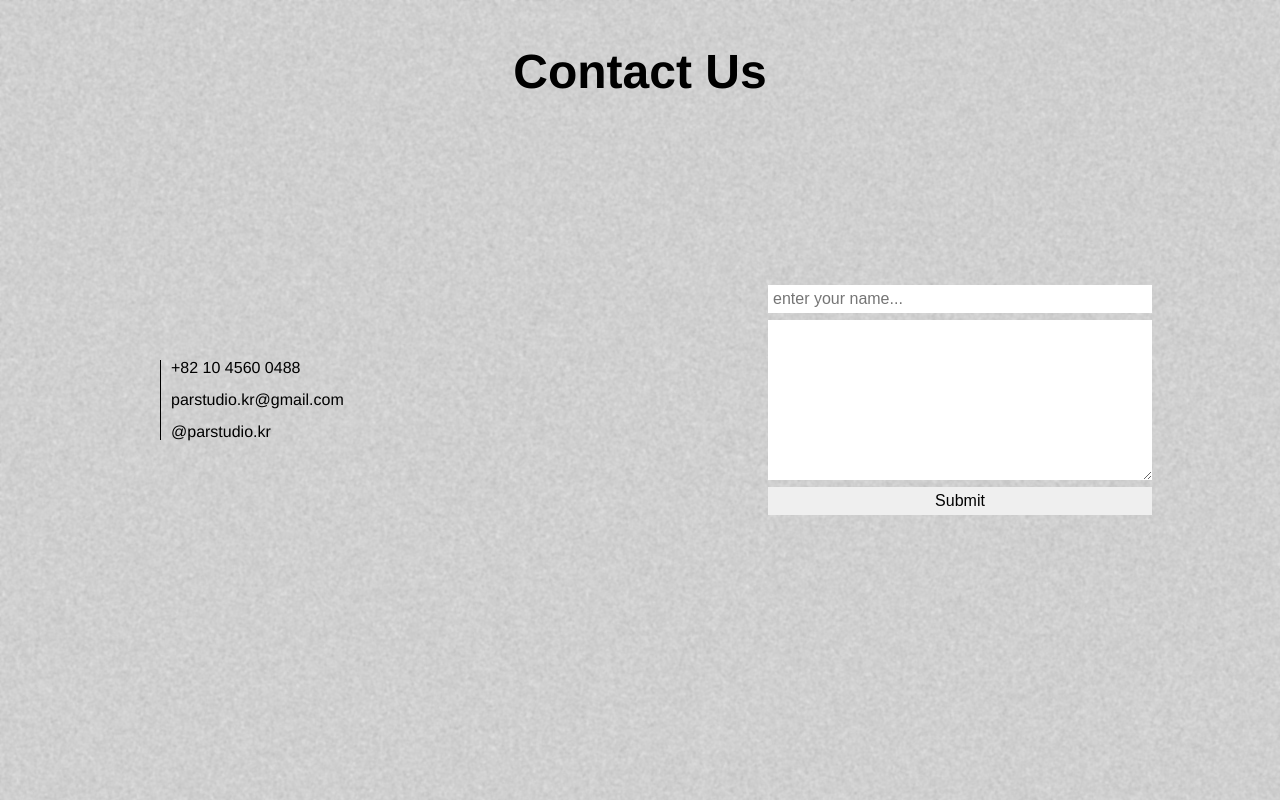
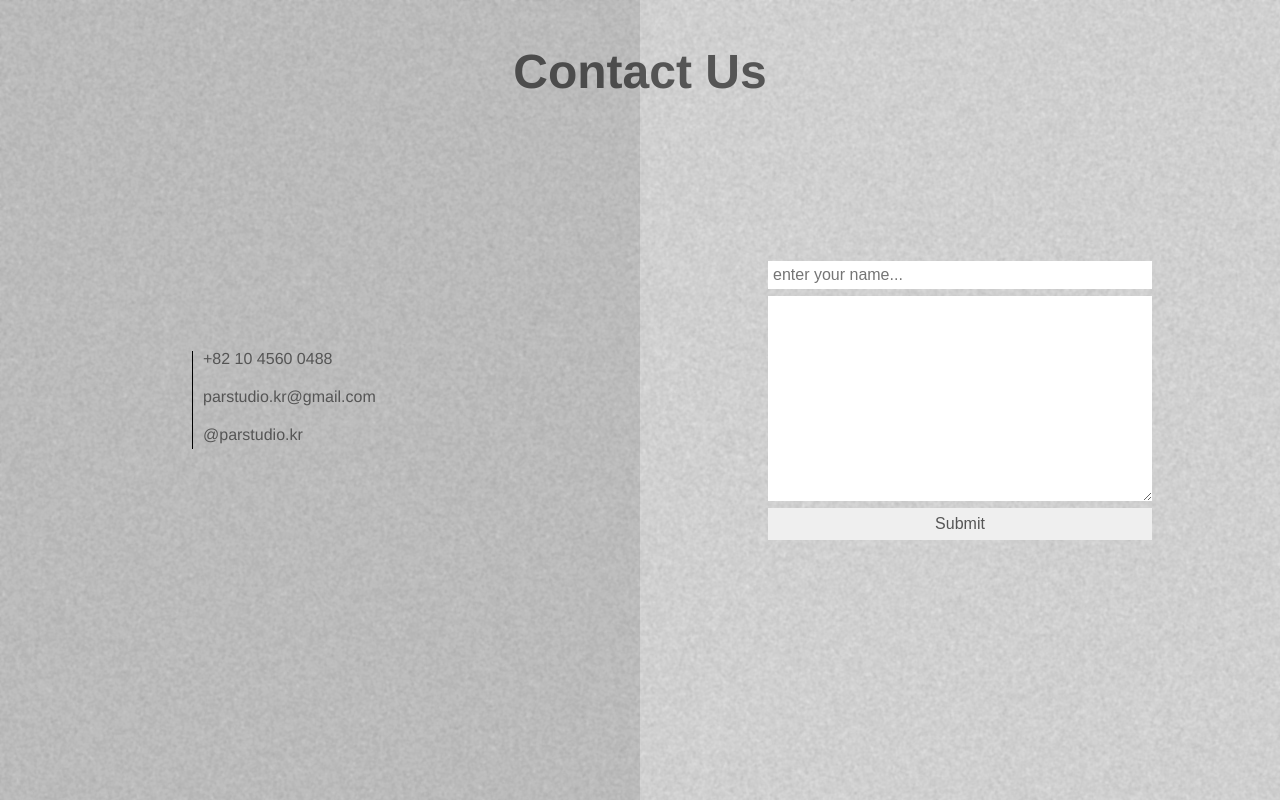
Before and after one commit to parstudio/dev, a Vue app in the folder portfolio/: page /contact in a window 1280 px wide. Built offline with nearby package versions, Linux system fonts and the light colour scheme.

Commit message:
.contact 추가

```diff
--- a/portfolio/src/css/contact.css
+++ b/portfolio/src/css/contact.css
@@ -1,4 +1,5 @@
 .contact.wrapper {
+  color: #555;
   background-image: url(../assets/contact_back.jpg);
 	width: 100vw;
 	height: 100vh;
@@ -13,15 +14,46 @@
 .contact .outer {
 	display: flex;
 }
+.contact .left,
+.contact .right {
+	width: 50vw;
+	height: 100vh;
+  position: relative;
+}
+.contact .left:hover .hoverBack ,
+.contact .right:hover .hoverBack {
+	opacity: .1;
+}
+.contact .hoverBack {
+  width: 100%;
+  height: 100%;
+  background-color: #000;
+  opacity: 0;
+  position: absolute;
+  z-index: 0;
+}
 .contact .left {
 	display: flex;
 	justify-content: center;
 	align-items: center;
 }
 .contact .leftBox {
-	width: 50%;
+	width: 40%;
 	border-left: 1px solid black;
 	padding-left: 10px;
+  position: absolute;
+  z-index: 1;
+}
+.contact .underLine {
+  display: block;
+  width: 0;
+  height: 1px;
+  background-color: #555;
+  margin-top: 5px;
+}
+.contact .leftBox li:hover .underLine {
+  width: 100%;
+  transition: all .3s;
 }
 .contact .leftBox ul {
 	display: flex;
@@ -31,19 +63,18 @@
 .contact .leftBox a {
 	border: none;
 	padding: 0;
-}
-.contact .left,
-.contact .right {
-	width: 50vw;
-	height: 100vh;
+  width: 100%;
 }
 .contact .inputWrap {
+  width: 100%;
   height: 100%;
 	display: flex;
 	flex-direction: column;
 	justify-content: center;
 	align-items: center;
   gap: 7px;
+  position: absolute;
+  z-index: 1;
 }
 
 .contact .inputWrap > * {
@@ -53,3 +84,12 @@
   border: none;
   padding: 5px;
 }
+
+.contact input[type=submit] {
+  padding: 7px;
+  color: #555;
+}
+.contact input[type=submit]:hover {
+  box-shadow: 2px 2px 0 #555;
+  transition: all .2s;
+}
--- a/portfolio/src/views/ContactView.vue
+++ b/portfolio/src/views/ContactView.vue
@@ -3,22 +3,31 @@
 		<h1 class="title">Contact Us</h1>
 		<div class="outer">
 			<div class="left">
+				<div class="hoverBack"></div>
 				<div class="leftBox">
 					<ul>
-						<li>+82 10 4560 0488</li>
-						<li><a href="parstudio.kr@gmail.com">parstudio.kr@gmail.com</a></li>
+						<li>
+							<p>+82 10 4560 0488</p>
+							<span class="underLine"></span>
+						</li>
+						<li>
+							<a href="parstudio.kr@gmail.com">parstudio.kr@gmail.com</a>
+							<span class="underLine"></span>
+						</li>
 						<li>
 							<a href="https://www.instagram.com/parstudio.kr/">
 								@parstudio.kr
 							</a>
+							<span class="underLine"></span>
 						</li>
 					</ul>
 				</div>
 			</div>
 			<div class="right">
+				<div class="hoverBack"></div>
 				<div class="inputWrap">
 					<input type="text" placeholder="enter your name..." />
-					<textarea cols="50" rows="10"></textarea>
+					<textarea cols="50" rows="13"></textarea>
 					<input type="submit" value="Submit" />
 					<!--<router-link to="/">Parstudio</router-link>-->
 				</div>
```
